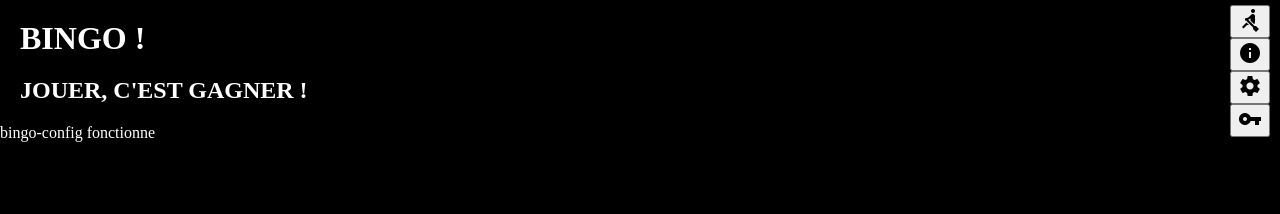
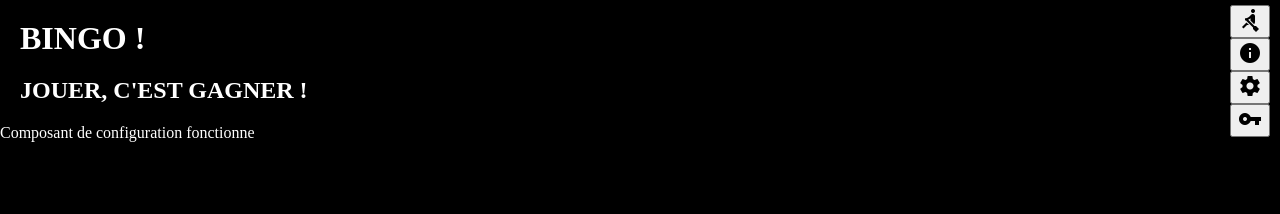
Before and after one commit to exlineo/Bingo, an Angular app: page /config in a window 1280 px wide. Shown: the top 214 px of the page. Built offline with nearby package versions, Linux system fonts and the light colour scheme.

Commit message:
Validation cours

```diff
--- a/src/app/bingo-config/bingo-config.component.html
+++ b/src/app/bingo-config/bingo-config.component.html
@@ -1,3 +1,3 @@
 <p>
-  bingo-config fonctionne
+  Composant de configuration fonctionne
 </p>
```
